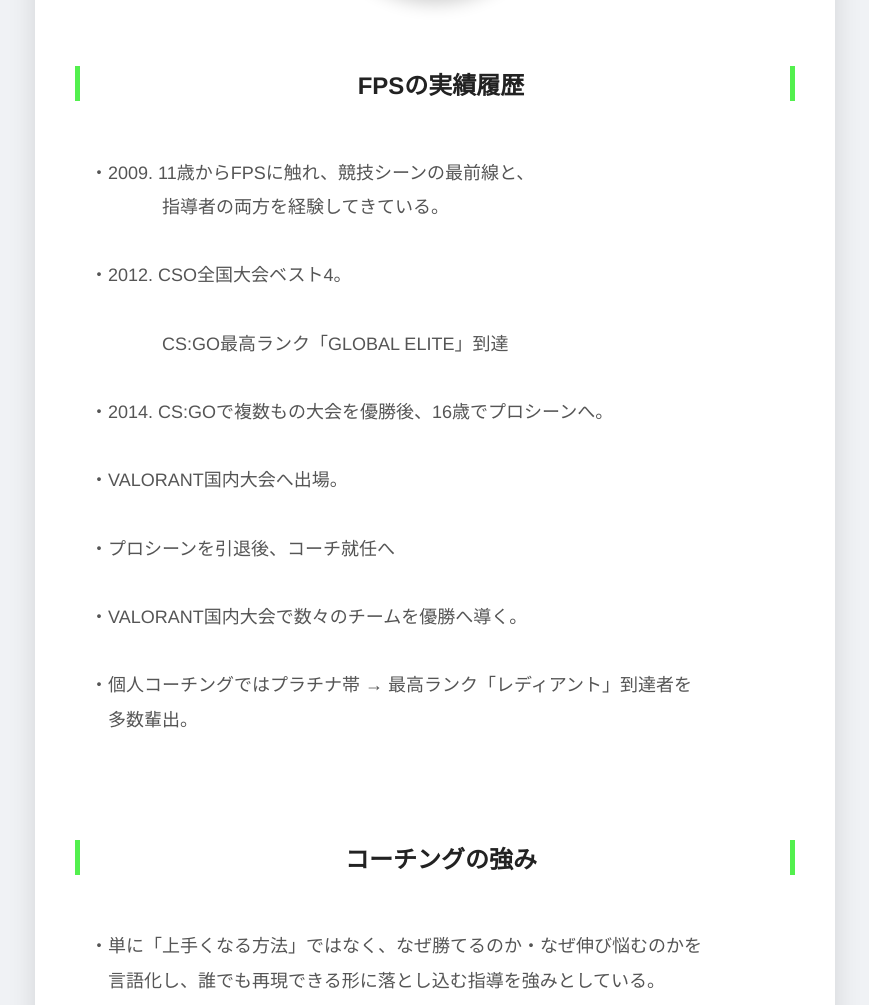
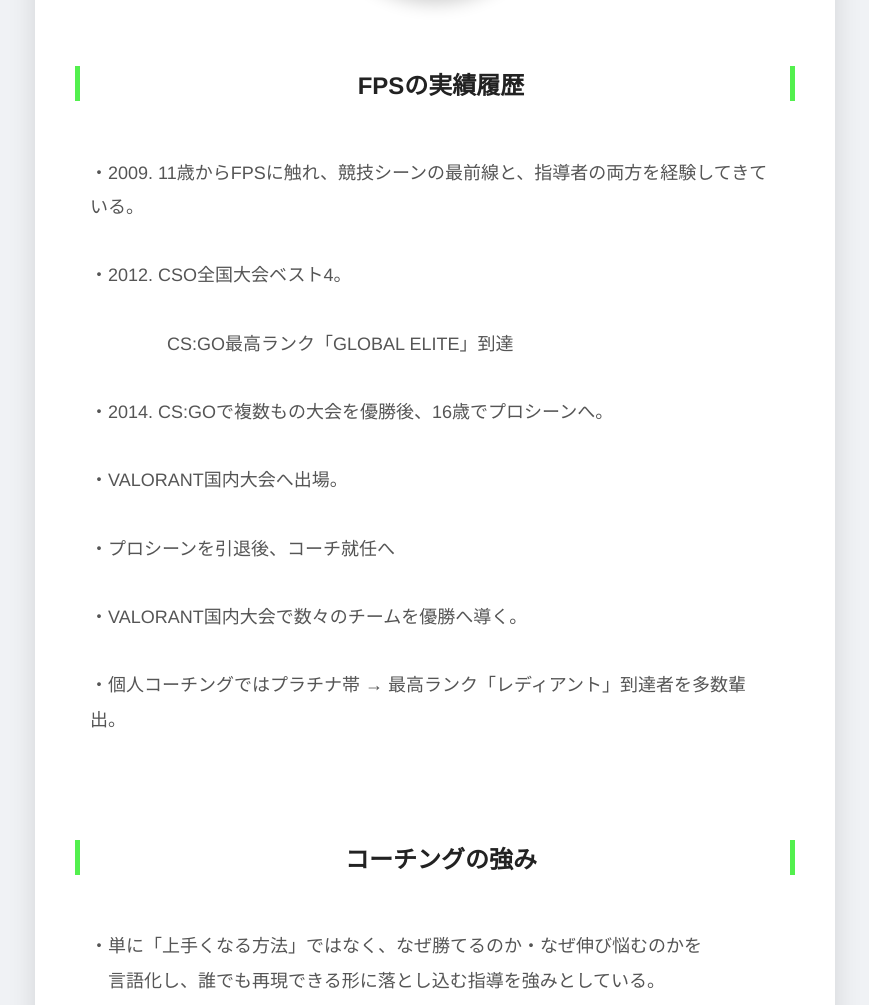
Before and after one commit to sabi152/profile, a plain HTML site: page index.html in a window 1280 px wide. Shown: the part 437-1442 px from the top of the page, without its empty margins (205-1074 px from the left). Drawn offline with Linux system fonts and the light colour scheme.

Commit message:
Fix HTML formatting and structure

```diff
--- a/index.html
+++ b/index.html
@@ -17,16 +17,14 @@
 
    <h2>FPSの実績履歴</h2>
     <p>
-    ・2009. 11歳からFPSに触れ、競技シーンの最前線と、
-   　　　　指導者の両方を経験してきている。<br>
+    ・2009. 11歳からFPSに触れ、競技シーンの最前線と、指導者の両方を経験してきている。<br>
     ・2012. CSO全国大会ベスト4。<br>
-    　　　　CS:GO最高ランク「GLOBAL ELITE」到達<br>
+    　　　　 CS:GO最高ランク「GLOBAL ELITE」到達<br>
     ・2014. CS:GOで複数もの大会を優勝後、16歳でプロシーンへ。<br>
     ・VALORANT国内大会へ出場。<br>
     ・プロシーンを引退後、コーチ就任へ<br>
     ・VALORANT国内大会で数々のチームを優勝へ導く。<br>
-    ・個人コーチングではプラチナ帯 → 最高ランク「レディアント」到達者を
-    　多数輩出。
+    ・個人コーチングではプラチナ帯 → 最高ランク「レディアント」到達者を多数輩出。
       <br>
 </p>
 <h2>コーチングの強み</h2>
```
